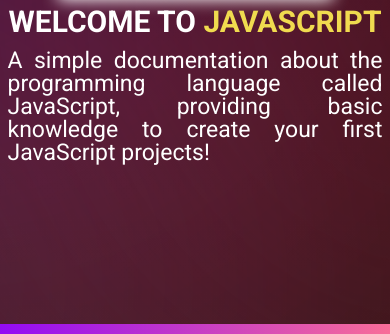
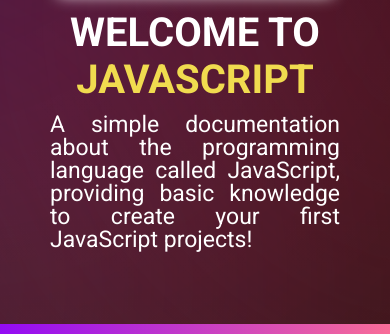
Before and after one commit to Poufles/FreeCodeCampWorks, a plain HTML site: page technical documentation/index.html in a window 390 px wide. Shown: the part 420-754 px from the top of the page. Drawn offline with Linux system fonts and the light colour scheme.

Commit message:
Update index.css
mobile responsiveness

```diff
--- a/technical documentation/styles/index.css
+++ b/technical documentation/styles/index.css
@@ -219,6 +219,7 @@ div.nav-links {
 
 .banner-container .text-block {
     width: 375px;
+    min-width: 300px;
     min-width: 300px;
     height: 275px;
 }
@@ -639,6 +640,17 @@ footer p {
         align-items: center;
     }
 
+    .banner-container .text-block {
+        margin-top: 10px;
+        width: auto;
+        padding: 0 30px;
+    }
+
+    .banner-container .text-block h1 {
+        font-size: var(--H1-Phone);
+        text-align: center;
+    }
+
     .reference {
         width: 200px;
         height: 200px;
@@ -662,9 +674,4 @@ footer p {
     .function li {
         margin: 20px 30px 0;
     }
-
-    .banner-container .text-block h1 {
-        font-size: 30px;
-        text-align: center;
-    }
 }
```
